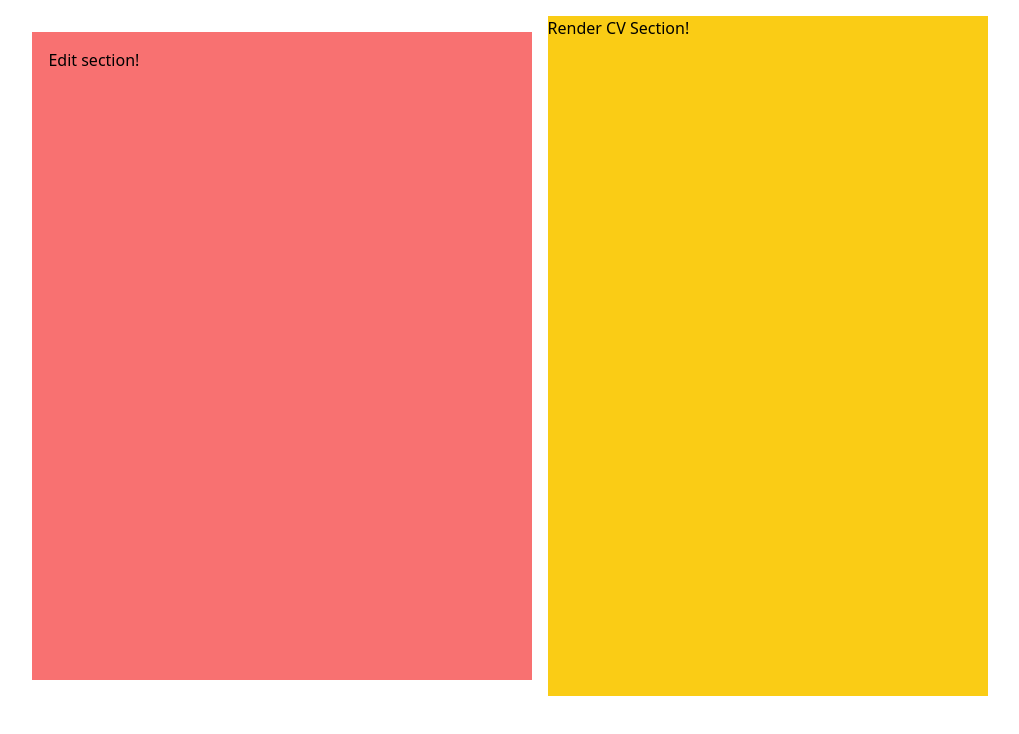
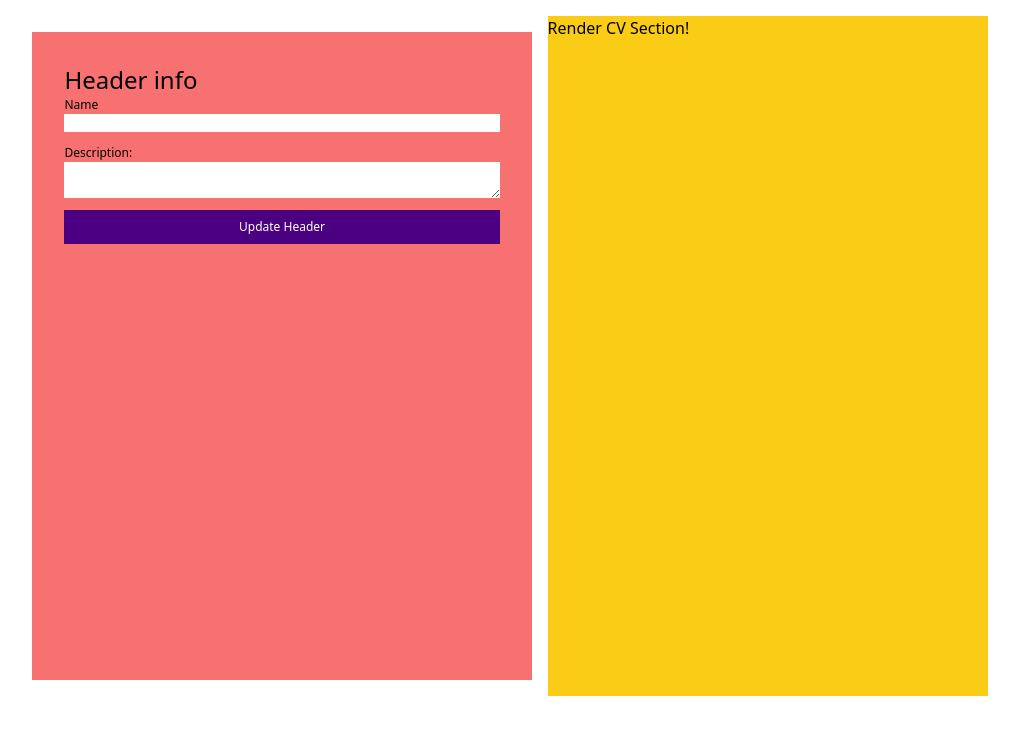
Before and after one commit to iaaron-xyz/cv-application, a React (Create React App) app: page / in a window 1280 px wide. Shown: the top 734 px of the page, without its empty margins (138-1157 px from the left). Built offline with nearby package versions, Linux system fonts and the light colour scheme.

Commit message:
create and style basic header form

```diff
--- a/src/components/EditSection.js
+++ b/src/components/EditSection.js
@@ -1,11 +1,12 @@
 import React, { Component } from "react";
+import HeaderForm from "./HeaderForm";
 
 
 class EditSection extends Component {
   render() {
     return (
       <div className="edit-section bg-red-400 m-4 p-4">
-        Edit section!
+        <HeaderForm />
       </div>
     )
   }
--- /dev/null
+++ b/src/components/HeaderForm.js
@@ -0,0 +1,56 @@
+import React, { Component } from "react";
+
+
+class HeaderForm extends Component {
+  constructor() {
+    super();
+
+    this.state = {
+      name: '',
+      description: '',
+    }
+  }
+
+  handleSubmitHeader = (e) => {
+    e.preventDefault();
+    console.log('Hewader form submitted succesfully.');
+  }
+
+  handleChange = (e) => {
+    console.log(`Changing: ${e.target.name}`);
+    this.setState({
+      [e.target.name]: e.target.value,
+    })
+  }
+
+  render() {
+
+    const {name, description} = this.state;
+
+    return (
+      <div className="p-4 header-form-info">
+        <h2 className="text-2xl">Header info</h2>
+        <form onSubmit={this.handleSubmitHeader}>
+          <div className="form-element">
+            <label htmlFor="name">
+              Name
+            </label>
+            <input type="text" name="name" id="name" className="block w-full" value={name} onChange={this.handleChange}/>
+          </div>
+          <div className="form-element">
+            <label htmlFor="description">
+              Description:
+            </label>
+            <textarea name="description" id="description" className="block w-full" value={description} onChange={this.handleChange}>
+            </textarea>
+          </div>
+          <div className="form-element">
+            <button type="submit" className="form-btn">Update Header</button>
+          </div>
+        </form>
+      </div>
+    )
+  }
+}
+
+export default HeaderForm
--- a/src/index.css
+++ b/src/index.css
@@ -15,4 +15,26 @@
         min-width: 440px;
         height: 680px;
     }
+
+    /* Form Styles */
+    .form-element {
+        display: block;
+        font-size: 0.75rem;
+        margin-bottom: 0.75rem;
+    }
+    .form-input {
+        display: block;
+        width: 100%;
+    }
+    .form-btn {
+        background: indigo;
+        color: white;
+        display: block;
+        width: 100%;
+        margin-top: 0.5rem;
+        padding: 0.5rem;
+    }
+    .form-btn:hover {
+        background: rgb(116, 37, 173);
+    }
 }
```
